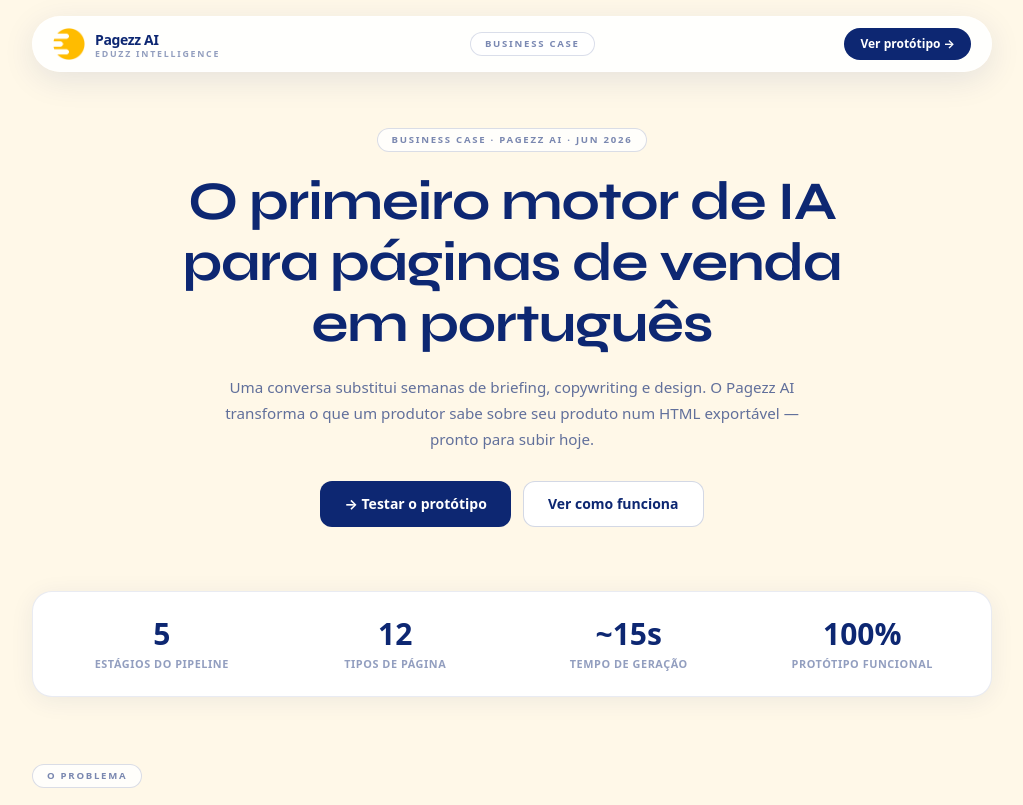
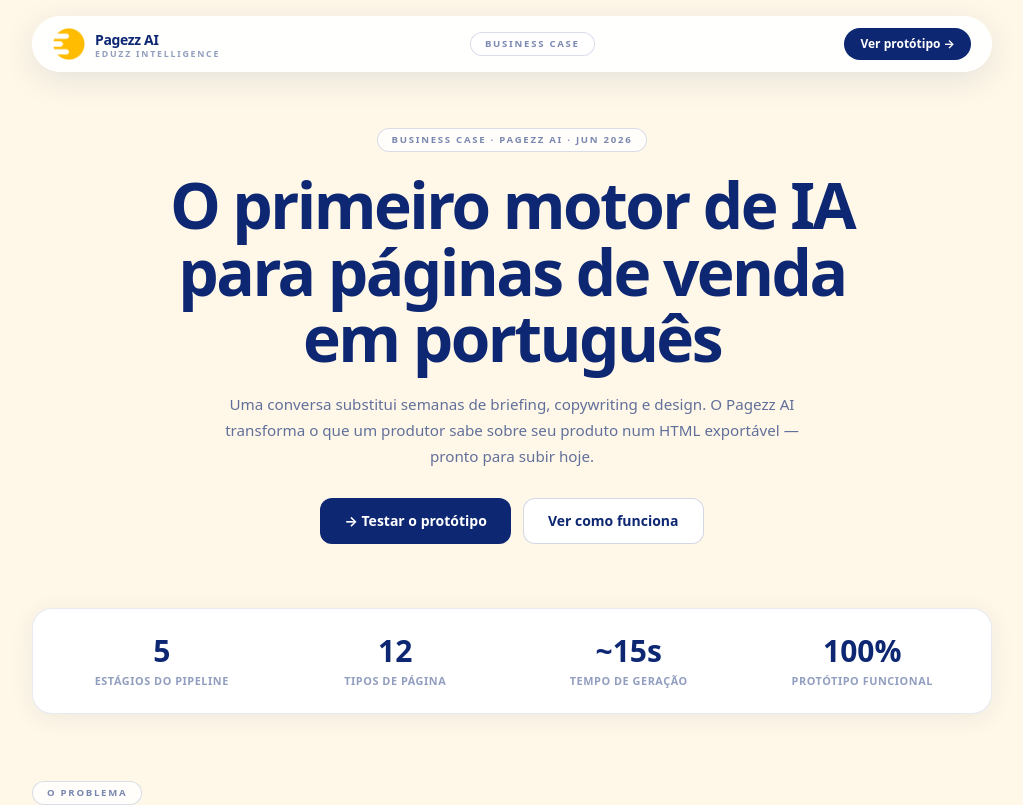
Before and after one commit to brunopompeu/pagezz-ai, a Next.js app: page /business-case in a window 1280 px wide. Shown: the top 805 px of the page, without its empty margins (128-1151 px from the left). Built offline with nearby package versions, Linux system fonts and the light colour scheme.

Commit message:
style: match business case hero title to homepage heading style
Co-Authored-By: Claude Sonnet 4.6 <noreply@anthropic.com>

```diff
--- a/src/app/business-case/page.tsx
+++ b/src/app/business-case/page.tsx
@@ -72,10 +72,7 @@ export default function BusinessCase() {
         <Section className="pt-10">
           <div className="flex flex-col items-center gap-5 text-center">
             <Tag>Business Case · Pagezz AI · Jun 2026</Tag>
-            <h1
-              className="max-w-3xl text-[clamp(1.9rem,5.5vw,3.4rem)] font-bold leading-[1.12] tracking-[-0.02em] text-[var(--eduzz-blue)]"
-              style={{ fontFamily: "var(--font-syne)" }}
-            >
+            <h1 className="max-w-3xl text-[clamp(2.4rem,7vw,4rem)] font-black leading-[1.04] tracking-[-0.04em]">
               O primeiro motor de IA<br />para páginas de venda<br />em português
             </h1>
             <p className="max-w-xl text-[0.95rem] leading-[1.7] text-[rgba(13,39,114,0.65)]">
```
